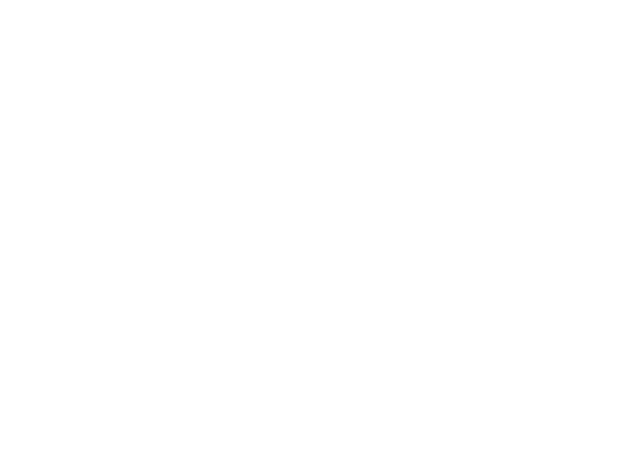
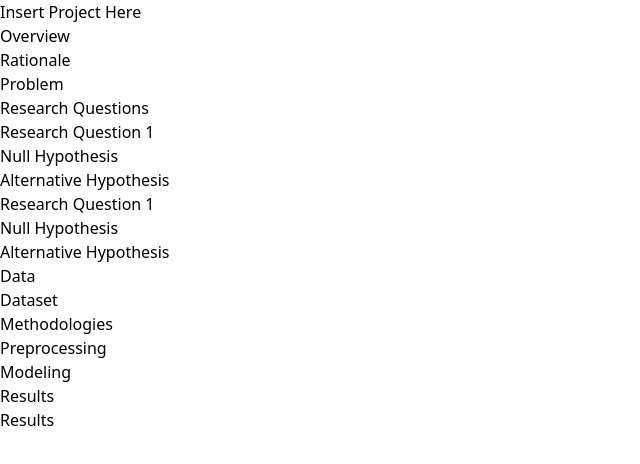
Before and after one commit to jcfrongoso/cs132-final-project, a SvelteKit app: page / in a window 1280 px wide. Shown: the top 464 px of the page, without its empty margins (0-640 px from the left). Built offline with nearby package versions, Linux system fonts and the light colour scheme.

Commit message:
chore: added headings for parts

```diff
--- a/src/routes/+layout.svelte
+++ b/src/routes/+layout.svelte
@@ -1,4 +1,8 @@
 <script>
+	import './index.css';
+	import Navbar from './Navbar.svelte';
+	import Footer from './Footer.svelte';
+
 	import '../app.css';
 	let { children } = $props();
 
@@ -6,4 +10,15 @@
 	export const prerender = true;
 </script>
 
-{@render children()}
+<!--
+<svelte:head>
+    <link rel="icon" href={favicon} />
+    <meta property="og:image" content="" />
+</svelte:head> -->
+
+<Navbar />
+
+<main>
+	{@render children()}
+</main>
+<Footer />
--- a/src/routes/+page.svelte
+++ b/src/routes/+page.svelte
@@ -1,29 +1,44 @@
 <script>
     import Hero from './Hero.svelte';
-    import Navbar from './Navbar.svelte';
     import Overview from './Overview.svelte';
     import Problem from './Problem.svelte';
     import Data from './Data.svelte';
     import Preprocessing from './Preprocessing.svelte';
     import Results from './Results.svelte';
+    import Team from './Results.svelte';
 </script>
 
-<Navbar />
-
 <!-- Introduction to the entire thing -->
+<section>
     <Hero />
+</section>
 
 <!-- Overview -->
+<section>
     <Overview />
+</section>
 
 <!-- Problem, Solution, Objectives & Hypothesis -->
+<section>
     <Problem />
+</section>
 
 <!-- Data History and Collection -->
+<section>
     <Data />
+</section>
 
 <!-- Data Preprocessing -->
+<section>
     <Preprocessing />
+</section>
 
 <!-- Results -->
+<section>
     <Results />
+</section>
+
+<!-- Team -->
+<section>
+    <Team />
+</section>
--- a/src/routes/Data.svelte
+++ b/src/routes/Data.svelte
@@ -0,0 +1,3 @@
+<h1>Data</h1>
+<h2>Dataset</h2>
+<h2>Methodologies</h2>
--- a/src/routes/Hero.svelte
+++ b/src/routes/Hero.svelte
@@ -0,0 +1 @@
+<h1>Insert Project Here</h1>
--- a/src/routes/Overview.svelte
+++ b/src/routes/Overview.svelte
@@ -0,0 +1,2 @@
+<h1>Overview</h1>
+<h2>Rationale</h2>
--- a/src/routes/Preprocessing.svelte
+++ b/src/routes/Preprocessing.svelte
@@ -0,0 +1,2 @@
+<h1>Preprocessing</h1>
+<h2>Modeling</h2>
--- a/src/routes/Problem.svelte
+++ b/src/routes/Problem.svelte
@@ -0,0 +1,8 @@
+<h1>Problem</h1>
+<h2>Research Questions</h2>
+<h3>Research Question 1</h3>
+<h4>Null Hypothesis</h4>
+<h4>Alternative Hypothesis</h4>
+<h3>Research Question 1</h3>
+<h4>Null Hypothesis</h4>
+<h4>Alternative Hypothesis</h4>
--- a/src/routes/Results.svelte
+++ b/src/routes/Results.svelte
@@ -0,0 +1 @@
+<h1>Results</h1>
--- /dev/null
+++ b/src/routes/index.css
@@ -0,0 +1,2 @@
+@import 'tailwindcss';
+@plugin '@tailwindcss/typography';
```
Also changed, not shown: src/routes/Footer.svelte (added), src/routes/Team.svelte (added). Lines whose indentation alone changed are shown as unchanged.
